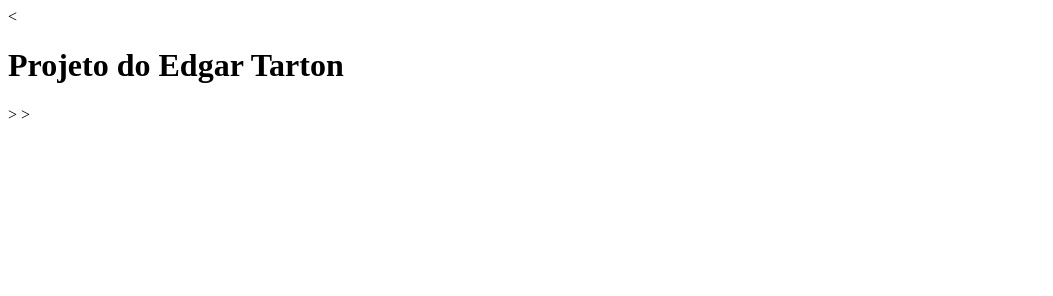
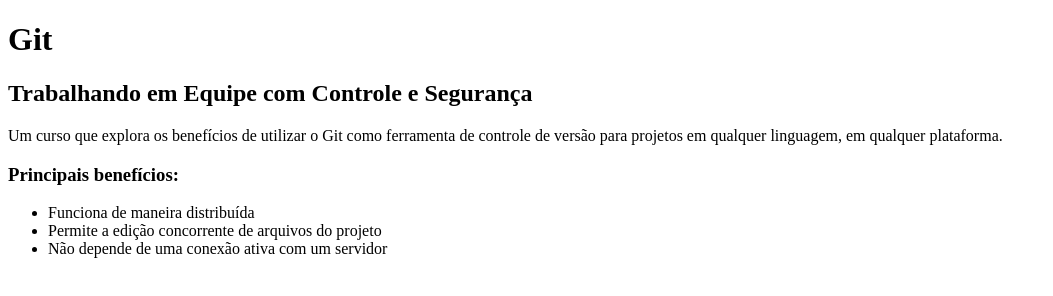
Before and after one commit to tarton/curso-git, a plain HTML site: page index.html in a window 1280 px wide. Shown: the whole page, without its empty margins (0-1053 px from the left). Drawn offline with Linux system fonts and the light colour scheme.

Commit message:
Conteúdo da página index.html

```diff
--- a/index.html
+++ b/index.html
@@ -1,12 +1,22 @@
-<<!DOCTYPE html>
+<!DOCTYPE html>
 <html>
-
+	<meta charset="UTF-8"/>
 	<head>
-		<title></title>
+		<title>Git - Alura</title>
 	</head>
 
 	<body>
-	<h1>Projeto do Edgar Tarton</h1>>
+		<h1>Git</h1>
+		<h2>Trabalhando em Equipe com Controle e Segurança</h2>
+
+		<p>Um curso que explora os benefícios de utilizar o Git como ferramenta de controle de versão para projetos em qualquer linguagem, em qualquer plataforma.</p>
+
+		<h3>Principais benefícios:</h3>
+		<ul>
+			<li>Funciona de maneira distribuída</li>
+			<li>Permite a edição concorrente de arquivos do projeto</li>
+			<li>Não depende de uma conexão ativa com um servidor</li>
+		</ul>
 	</body>
 
-</html>>
+</html>
```
